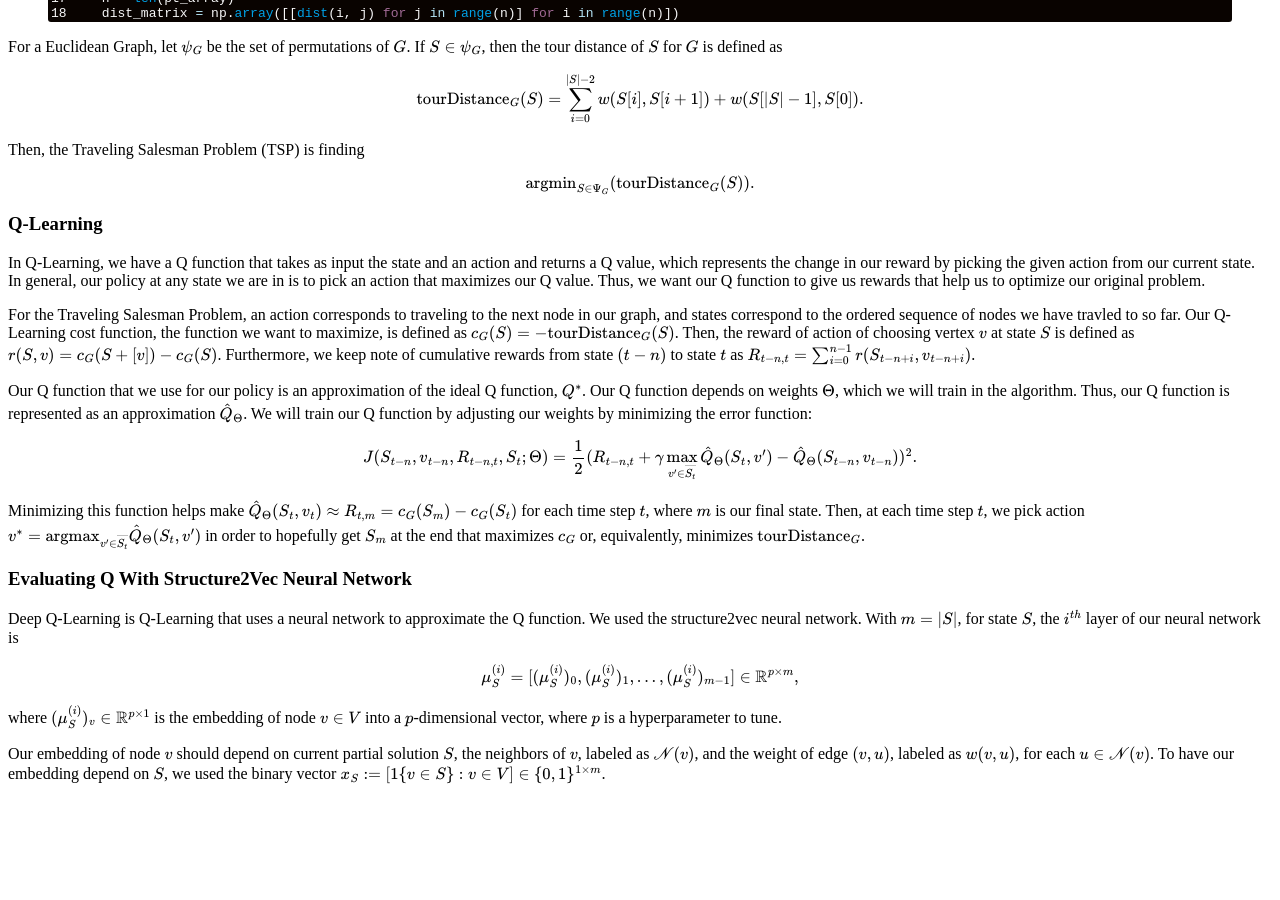
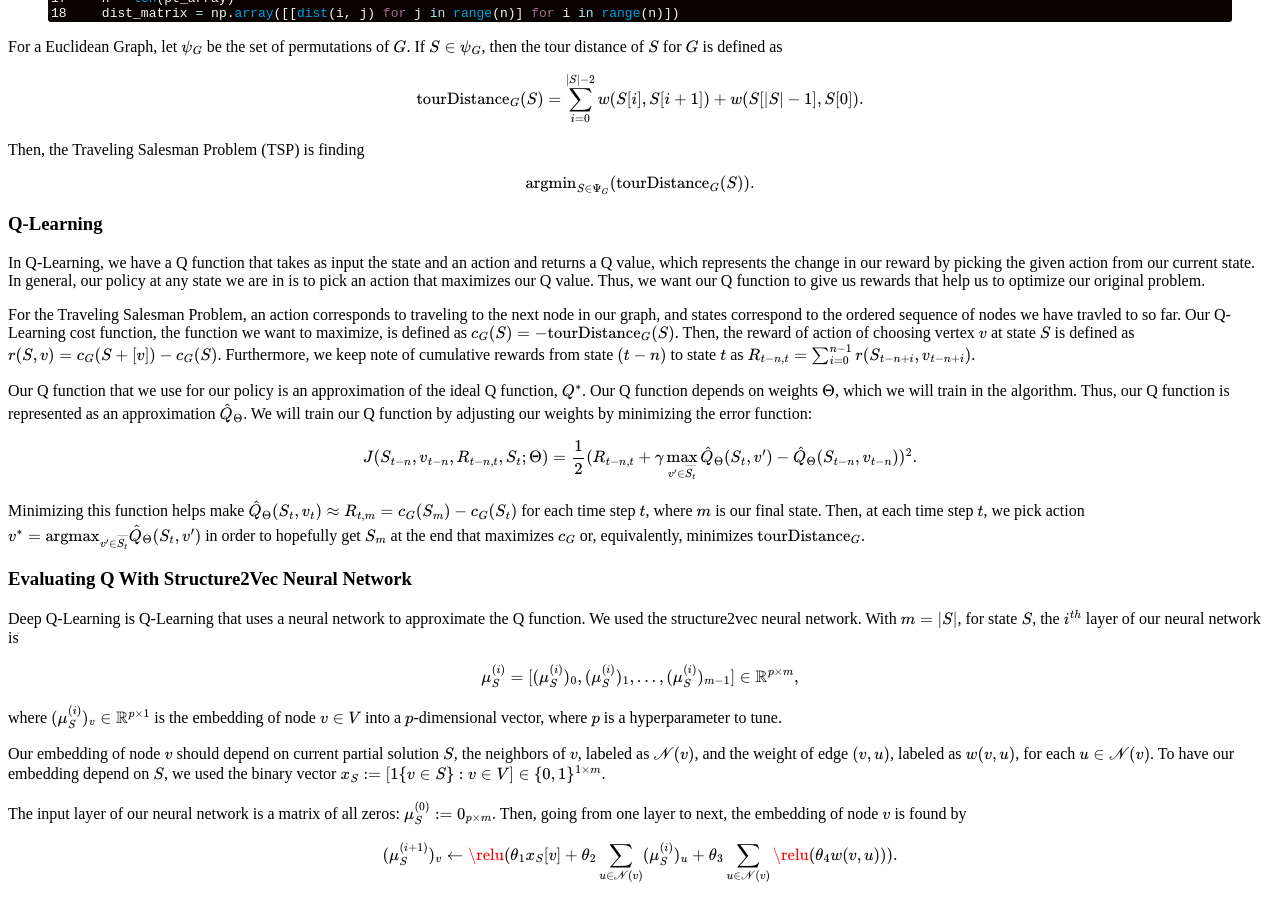
Before and after one commit to CategorIAN/categorian.github.io, a Jekyll site: the page built from projects/msu/m_508/q_learning_for_tsp.md, in a window 1280 px wide and 900 px high, scrolled down 1131 px. Built offline with Jekyll 4.4.1, drawn with Linux system fonts in a browser that asks for light colours; formulas are drawn with MathJax 3; before the commit the page ends 1931 px from its top, so only the background shows below that.

Commit message:
Update q_learning_for_tsp.md

```diff
--- a/projects/msu/m_508/q_learning_for_tsp.md
+++ b/projects/msu/m_508/q_learning_for_tsp.md
@@ -179,3 +179,8 @@ where \((\mu_{S}^{(i)})_v \in \mathbb{R}^{p \times 1}\) is the embedding of node
 <p>
 Our embedding of node \(v\) should depend on current partial solution \(S\), the neighbors of \(v\), labeled as \(\mathscr{N}(v)\), and the weight of edge \((v, u)\), labeled as \(w(v, u)\), for each \(u\in \mathscr{N}(v)\). To have our embedding depend on \(S\), we used the binary vector \(x_S := [1\{v \in S\}: v \in V] \in \{0, 1\}^{1 \times m}.\)
 </p>
+
+<p>
+The input layer of our neural network is a matrix of all zeros: \(\mu_S^{(0)}:=0_{p \times m}\). Then, going from one layer to next, the embedding of node \(v\) is found by
+\[(\mu_S^{(i+1)})_v\leftarrow \relu(\theta_1 x_S[v] + \theta_2 \sum_{u\in \mathscr{N}(v)}(\mu_S^{(i)})_u + \theta_3 \sum_{u\in \mathscr{N}(v)} \relu(\theta_4 w(v, u))).\]
+</p>
```
